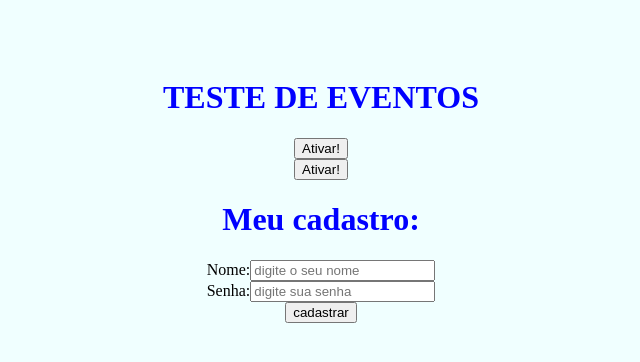
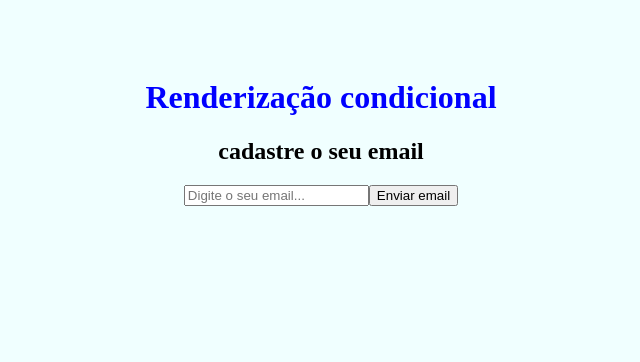
Before and after one commit to MauricioSts/fundamentos-react, a React (Create React App) app: page / in a window 1280 px wide. Shown: the top 362 px of the page, without its empty margins (319-959 px from the left). Built offline with nearby package versions, Linux system fonts and the light colour scheme.

Commit message:
comece a aula 13

```diff
--- a/src/App.js
+++ b/src/App.js
@@ -1,14 +1,11 @@
 import './App.css';
-import Evento from './components/Evento';
-import Form from './components/Form';
+import Condicional from './components/Condicional';
 function App() {
 
   return (
     <div className="App">
-      <h1> TESTE DE EVENTOS </h1>
-      <Evento numero = "1" />
-      <Evento numero = "2" />
-      <Form/>
+      <h1> Renderização condicional </h1>
+    <Condicional/>
     </div>
 
   );
--- /dev/null
+++ b/src/components/Condicional.js
@@ -0,0 +1,32 @@
+import {useState} from 'react'
+
+function Condicional(){
+
+    const [email, setEmail] = useState()
+    const [userEmail, setUserEmail] = useState()
+
+    function enviarEmail(e){
+        e.preventDefault()
+        setUserEmail(email)
+    }
+    function limparEmail(){
+        setUserEmail('')
+    }
+
+    return(
+        <div>
+            <h2> cadastre o seu email</h2>
+            <form>
+                <input type="email" placeholder="Digite o seu email..." onChange={(e)=> setEmail(e.target.value)}></input>
+                <button type="submit" onClick={enviarEmail} > Enviar email</button>
+                {userEmail && (
+                    <div>
+                      <p>  o email do usuario é: {userEmail}</p>
+                      <button onClick={limparEmail}>Limpar email</button>
+                    </div>
+                )}
+            </form>
+        </div>
+    )
+}
+export default Condicional
--- a/src/components/Evento.js
+++ b/src/components/Evento.js
@@ -1,12 +1,16 @@
+import Button from './evento/Button'
+
+
 function Evento ({numero}){
 
     function meuEvento(){
-        console.log ('fui ativado', {numero} )
+        console.log ('ativando primeiro evento', {numero} )
     }
 
     return (
         <div>
-            <button onClick={meuEvento}>Ativar!</button>
+            <p>clique para disparar o evento</p>
+            <Button event={meuEvento} text='Primeiro eventos'/>
         </div>
     )
 }
--- /dev/null
+++ b/src/components/evento/Button.js
@@ -0,0 +1,5 @@
+ function Button (props){
+    return <button onClick={props.event}>{props.text}</button>
+ }
+
+ export default Button
```
Also changed, not shown: src/components/Form.js (+6 -6 lines).
